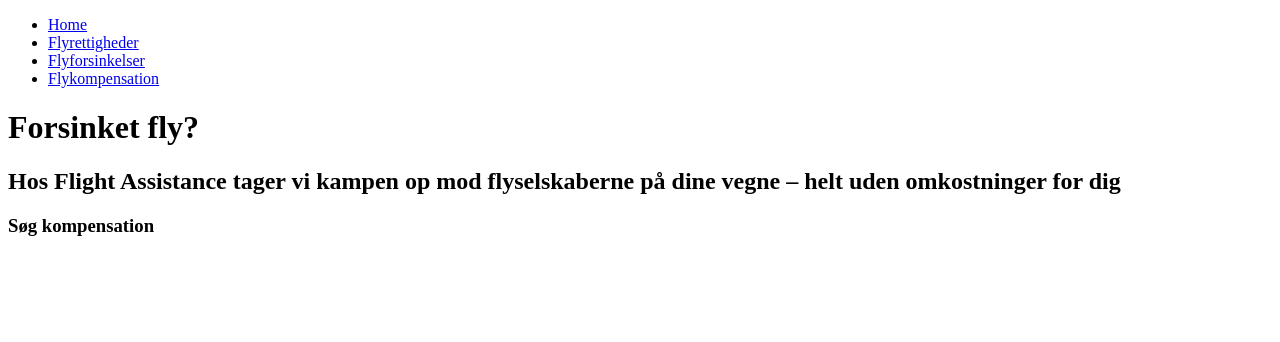
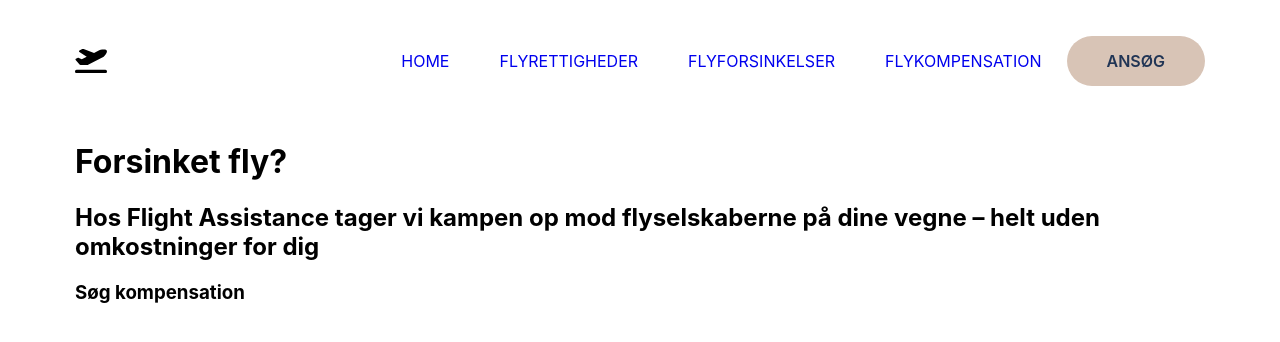
Before and after one commit to hadiqureshi03/fa, a plain HTML site: page index.html in a window 1280 px wide. Drawn offline with Linux system fonts and the light colour scheme.

Commit message:
Nav - WIP

```diff
--- a/assets/style.css
+++ b/assets/style.css
@@ -1,2 +1,59 @@
 body {
+  margin: 40px 75px 0 75px;
+  font-family: "Inter", sans-serif;
+  padding: 0px;
+  box-sizing: border-box;
 }
+
+.logo {
+  /* filter: brightness(0) saturate(100%) invert(95%) sepia(5%) saturate(18%)
+    hue-rotate(145deg) brightness(104%) contrast(104%); */
+}
+
+nav {
+  display: flex;
+  justify-content: space-between;
+  padding-bottom: 81px;
+}
+
+.nav-wrapper {
+  display: flex;
+  align-items: center;
+  justify-content: space-between;
+  position: fixed;
+  width: auto;
+  top: 20px;
+  left: 0;
+  right: 0;
+  margin: auto;
+  padding: 0 75px;
+}
+
+ul {
+  display: flex;
+  list-style-type: none;
+  align-items: center;
+}
+
+li {
+  padding: 0 25px;
+}
+
+li > a {
+  text-decoration: none;
+  text-transform: uppercase;
+}
+
+.cta {
+  background-color: #d8c4b6;
+  padding: 15px 40px;
+  border-radius: 50px;
+}
+
+.cta > a {
+  text-decoration: none;
+  text-transform: uppercase;
+  color: #213555;
+  font-weight: 600;
+  font-size: 16px;
+}
--- a/index.html
+++ b/index.html
@@ -8,6 +8,8 @@
   </head>
   <head>
     <nav>
+      <div class="nav-wrapper">
+        <img class="logo" src="./assets/img/flight.svg" alt="" />
         <ul>
           <li>
             <a href="Index.html">Home</a>
@@ -21,7 +23,11 @@
           <li>
             <a href="Flykompensation.html">Flykompensation</a>
           </li>
+          <div class="cta">
+            <a href="#"> Ansøg </a>
+          </div>
         </ul>
+      </div>
     </nav>
   </head>
   <main>
```
Also changed, not shown: assets/img/flight.svg (added). Lines whose indentation alone changed are shown as unchanged.
